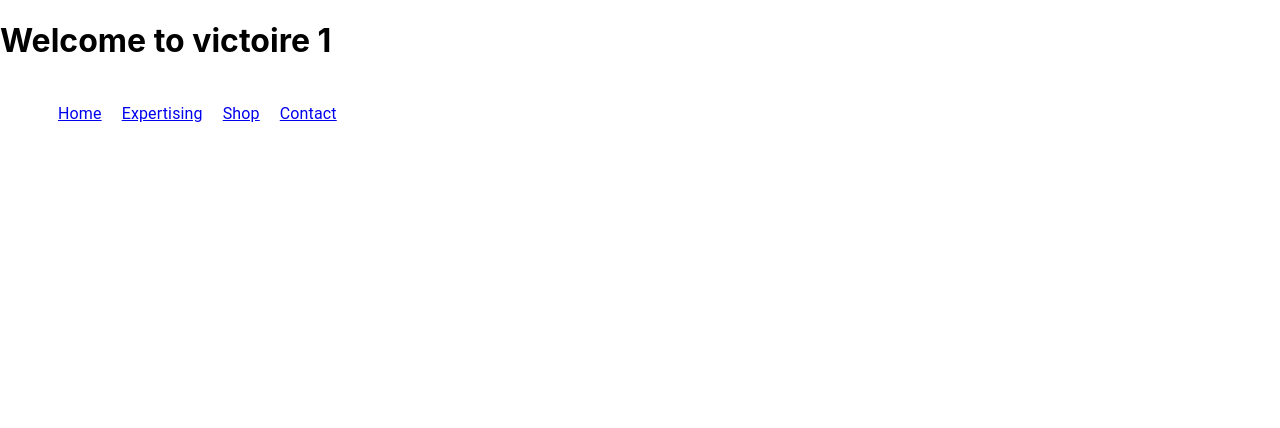
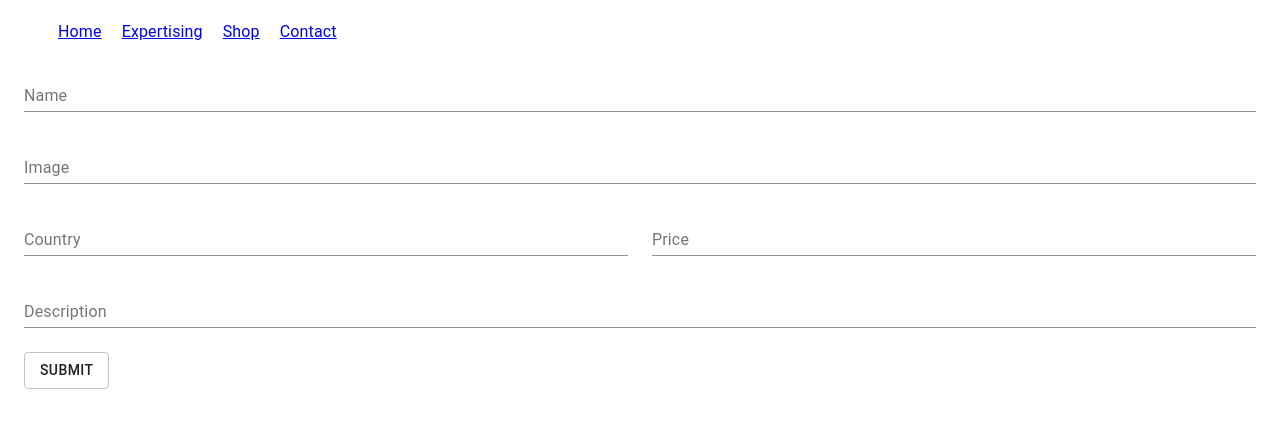
Before and after one commit to theironman42/leon, a React (Create React App) app in the folder frontend/: page /admin/stamps in a window 1280 px wide. Shown: the top 428 px of the page. Built offline with nearby package versions, Linux system fonts and the light colour scheme; no server answers.

Commit message:
added form to add a stamp and small list to list stamps

```diff
--- a/frontend/package.json
+++ b/frontend/package.json
@@ -11,6 +11,7 @@
     "axios": "^0.21.1",
     "react": "^17.0.2",
     "react-dom": "^17.0.2",
+    "react-hook-form": "^7.11.0",
     "react-router-dom": "^5.2.0",
     "react-scripts": "4.0.3",
     "web-vitals": "^1.1.2"
--- a/frontend/src/App.js
+++ b/frontend/src/App.js
@@ -1,21 +1,24 @@
 import React, { useEffect, useState } from 'react'
 import axios from 'axios'
-import Home from './Screens/Home'
-import { BrowserRouter } from 'react-router-dom'
+import Navbar from './Screens/NavBar'
+import { BrowserRouter, Route, Switch } from 'react-router-dom'
+import Store from './Screens/Store'
+import StampsAdmin from './Screens/Admin/StampsAdmin'
 
 function App() {
 
-  const [val, setVal] = useState()
-  useEffect(() => {
-    axios.get('/test').then((res) => setVal(res.data))
-  }, [])
 
   return (
     <>
-      <h1>Welcome to victoire 1</h1>
-      {val}
+
       <BrowserRouter>
-      <Home></Home>
+        <Navbar />
+        <Switch>
+
+          <Route path="/admin/stamps"><StampsAdmin /></Route>
+          <Route path="/"><Store /></Route>
+
+        </Switch>
       </BrowserRouter>
 
     </>
--- /dev/null
+++ b/frontend/src/Screens/Admin/StampsAdmin.js
@@ -0,0 +1,52 @@
+import { Button, Container, Grid, TextField } from '@material-ui/core'
+import React from 'react'
+import { Controller, useForm } from "react-hook-form"
+import { postData } from '../../Utils/backend'
+
+const defaultValues = {
+
+}
+
+function StampsAdmin() {
+    const { handleSubmit, reset, watch, control, formState:{ errors} } = useForm({ defaultValues })
+    const onSubmit = data => { postData('/api/stamps', data); console.log(data) }
+
+    const ControlTextField = ({ name, required, ...props }) => {
+        console.log(required)
+        return <Controller
+            name={name}
+            control={control}
+            rules={{ required:required }}
+            render={({ field }) => <TextField {...field} {...props} />}
+        />
+    }
+    console.log(errors)
+    return (
+        <Container>
+            <form onSubmit={handleSubmit(onSubmit)}>
+                <Grid container spacing={3}>
+                    <Grid item xs={12}>
+                        <ControlTextField name="name" required={true} label="Name" fullWidth={true} error={!!errors.name} />
+                    </Grid>
+                    <Grid item xs={12}>
+                        <ControlTextField name="image" label="Image" fullWidth={true} />
+                    </Grid>
+                    <Grid item xs={12} md={6}>
+                        <ControlTextField name="country" label="Country" fullWidth={true} />
+                    </Grid>
+                    <Grid item xs={12} md={6}>
+                        <ControlTextField name="price" required={true} type="number" label="Price" fullWidth={true} error={!!errors.price} />
+                    </Grid>
+                    <Grid item xs={12}>
+                        <ControlTextField name="description" label="Description" fullWidth={true} />
+                    </Grid>
+                    <Grid item xs={12}>
+                        <Button type="submit" variant="outlined" >Submit</Button>
+                    </Grid>
+                </Grid>
+            </form>
+        </Container>
+    )
+}
+
+export default StampsAdmin
--- a/frontend/src/Screens/Home.js
+++ b/frontend/src/Screens/NavBar.js
@@ -14,7 +14,7 @@ const useStyles = makeStyles({
     },
   });
 
-function Home() {
+function Navbar() {
 
     const classes = useStyles()
 
@@ -32,4 +32,4 @@ function Home() {
     )
 }
 
-export default Home
+export default Navbar
--- /dev/null
+++ b/frontend/src/Screens/Store.js
@@ -0,0 +1,22 @@
+import React, { useEffect, useState } from 'react'
+import { getData } from '../Utils/backend'
+
+function Store() {
+    const [stamps, setStamps] = useState([])
+    useEffect(() => {
+        getData("/api/stamps", setStamps)
+    }, [setStamps])
+    return (
+        <div>
+            {stamps.map((stamp, index)=>{
+                return (
+                    <p>
+                        {stamp.name}
+                    </p>
+                )
+            })}
+        </div>
+    )
+}
+
+export default Store
--- /dev/null
+++ b/frontend/src/Utils/backend.js
@@ -0,0 +1,15 @@
+import axios from "axios";
+
+export function getData(url, callback) {
+    axios
+      .get(url)
+      .then(res => callback(res.data))
+      .catch(err => console.error(err));
+}
+
+export function postData(url, data, callback) {
+    axios
+      .post(url, data)
+      .then(res => {if(callback) callback(res.data)})
+      .catch(err => console.error(err));
+}
```
Also changed, not shown: 2 other files (tests, documents, lock files or other folders).
